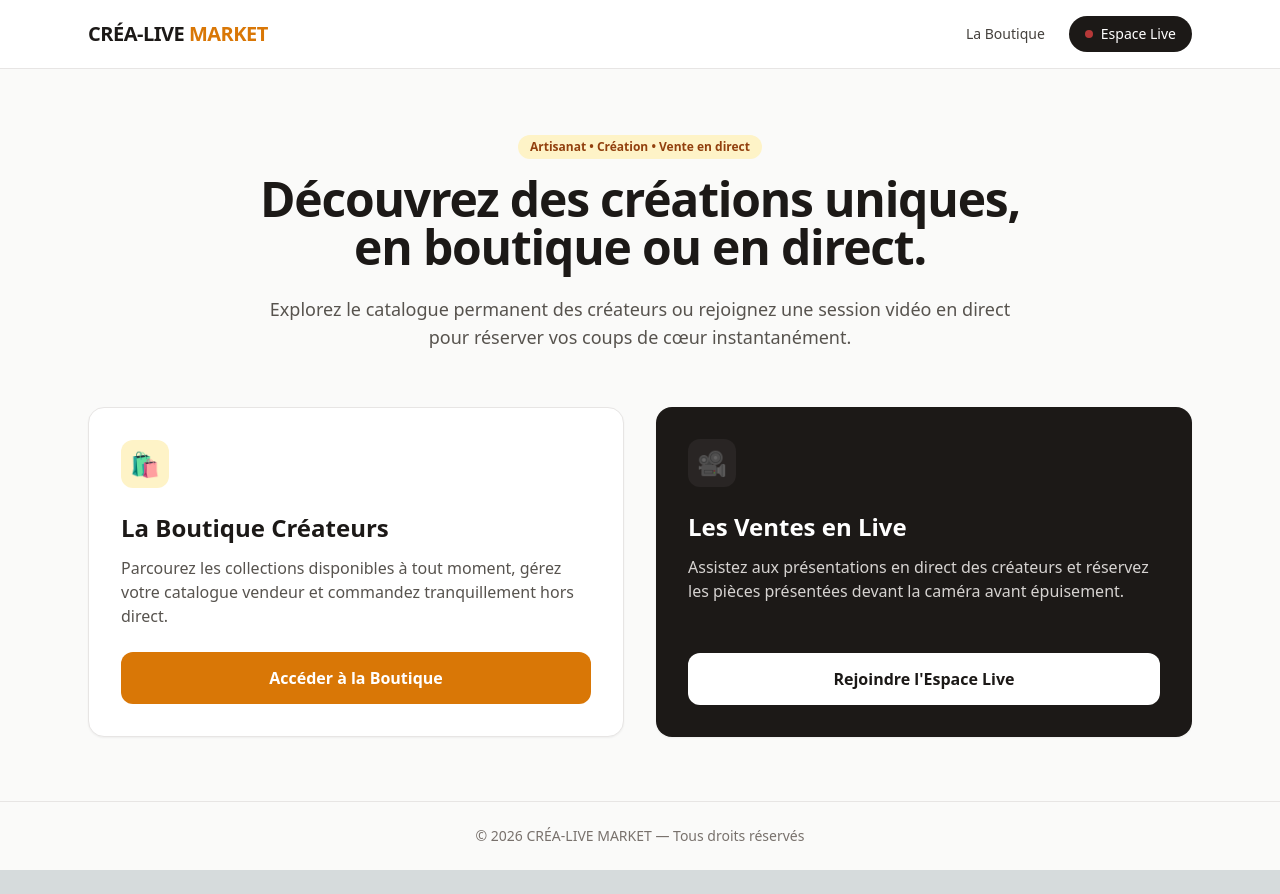
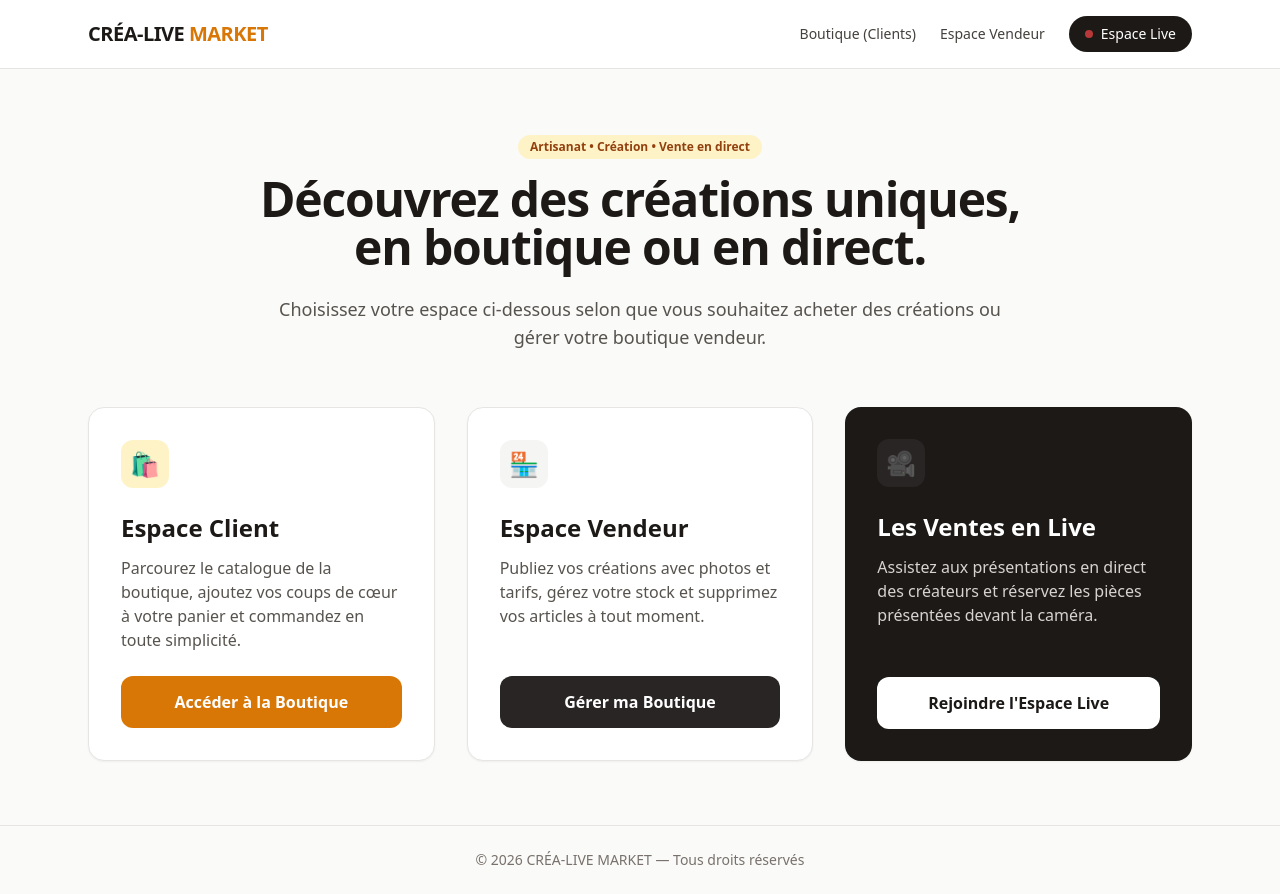
Before and after one commit to sabrinaiannaconeciply-crypto/crea-live-v2, a Next.js app: page / in a window 1280 px wide. Before the commit the page ends 870 px from the top, so only its background shows below. Built offline with nearby package versions, Linux system fonts and the light colour scheme.

Commit message:
Update page.tsx

```diff
--- a/app/page.tsx
+++ b/app/page.tsx
@@ -13,7 +13,10 @@ export default function HomePage() {
           </Link>
           <nav className="flex items-center gap-6 text-sm font-medium">
             <Link href="/boutique" className="text-stone-700 hover:text-amber-600 transition">
-              La Boutique
+              Boutique (Clients)
+            </Link>
+            <Link href="/vendeur" className="text-stone-700 hover:text-amber-600 transition">
+              Espace Vendeur
             </Link>
             <Link
               href="/live"
@@ -36,21 +39,21 @@ export default function HomePage() {
             Découvrez des créations uniques, en boutique ou en direct.
           </h1>
           <p className="text-lg text-stone-600">
-            Explorez le catalogue permanent des créateurs ou rejoignez une session vidéo en direct pour réserver vos coups de cœur instantanément.
+            Choisissez votre espace ci-dessous selon que vous souhaitez acheter des créations ou gérer votre boutique vendeur.
           </p>
         </div>
 
-        {/* Deux cartes bien séparées */}
-        <div className="grid md:grid-cols-2 gap-8">
-          {/* Carte 1 : Boutique */}
+        {/* Trois espaces bien distincts */}
+        <div className="grid md:grid-cols-3 gap-8">
+          {/* Carte 1 : Espace Client (Boutique) */}
           <div className="bg-white p-8 rounded-2xl border border-stone-200 shadow-sm flex flex-col justify-between">
             <div>
               <div className="w-12 h-12 bg-amber-100 text-amber-700 rounded-xl flex items-center justify-center text-2xl mb-6">
                 🛍️
               </div>
-              <h2 className="text-2xl font-bold mb-3">La Boutique Créateurs</h2>
+              <h2 className="text-2xl font-bold mb-3">Espace Client</h2>
               <p className="text-stone-600 mb-6">
-                Parcourez les collections disponibles à tout moment, gérez votre catalogue vendeur et commandez tranquillement hors direct.
+                Parcourez le catalogue de la boutique, ajoutez vos coups de cœur à votre panier et commandez en toute simplicité.
               </p>
             </div>
             <Link
@@ -61,7 +64,26 @@ export default function HomePage() {
             </Link>
           </div>
 
-          {/* Carte 2 : Live */}
+          {/* Carte 2 : Espace Vendeur */}
+          <div className="bg-white p-8 rounded-2xl border border-stone-200 shadow-sm flex flex-col justify-between">
+            <div>
+              <div className="w-12 h-12 bg-stone-100 text-stone-800 rounded-xl flex items-center justify-center text-2xl mb-6">
+                🏪
+              </div>
+              <h2 className="text-2xl font-bold mb-3">Espace Vendeur</h2>
+              <p className="text-stone-600 mb-6">
+                Publiez vos créations avec photos et tarifs, gérez votre stock et supprimez vos articles à tout moment.
+              </p>
+            </div>
+            <Link
+              href="/vendeur"
+              className="w-full text-center bg-stone-800 text-white font-semibold py-3.5 px-6 rounded-xl hover:bg-stone-900 transition"
+            >
+              Gérer ma Boutique
+            </Link>
+          </div>
+
+          {/* Carte 3 : Live */}
           <div className="bg-stone-900 text-white p-8 rounded-2xl shadow-sm flex flex-col justify-between">
             <div>
               <div className="w-12 h-12 bg-stone-800 text-red-400 rounded-xl flex items-center justify-center text-2xl mb-6">
@@ -69,7 +91,7 @@ export default function HomePage() {
               </div>
               <h2 className="text-2xl font-bold mb-3">Les Ventes en Live</h2>
               <p className="text-stone-300 mb-6">
-                Assistez aux présentations en direct des créateurs et réservez les pièces présentées devant la caméra avant épuisement.
+                Assistez aux présentations en direct des créateurs et réservez les pièces présentées devant la caméra.
               </p>
             </div>
             <Link
@@ -82,7 +104,6 @@ export default function HomePage() {
         </div>
       </main>
 
-      {/* Pied de page */}
       <footer className="border-t border-stone-200 py-6 text-center text-sm text-stone-500">
         © {new Date().getFullYear()} CRÉA-LIVE MARKET — Tous droits réservés
       </footer>
```
